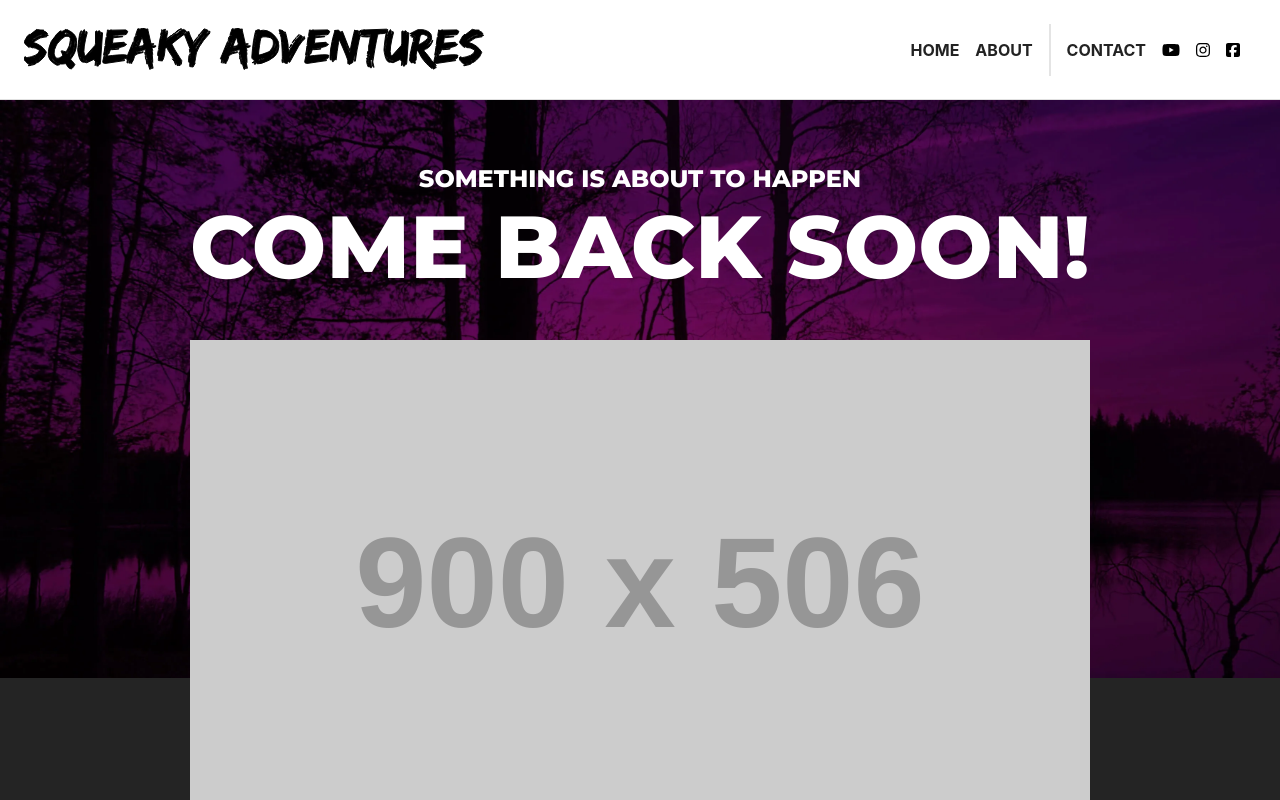
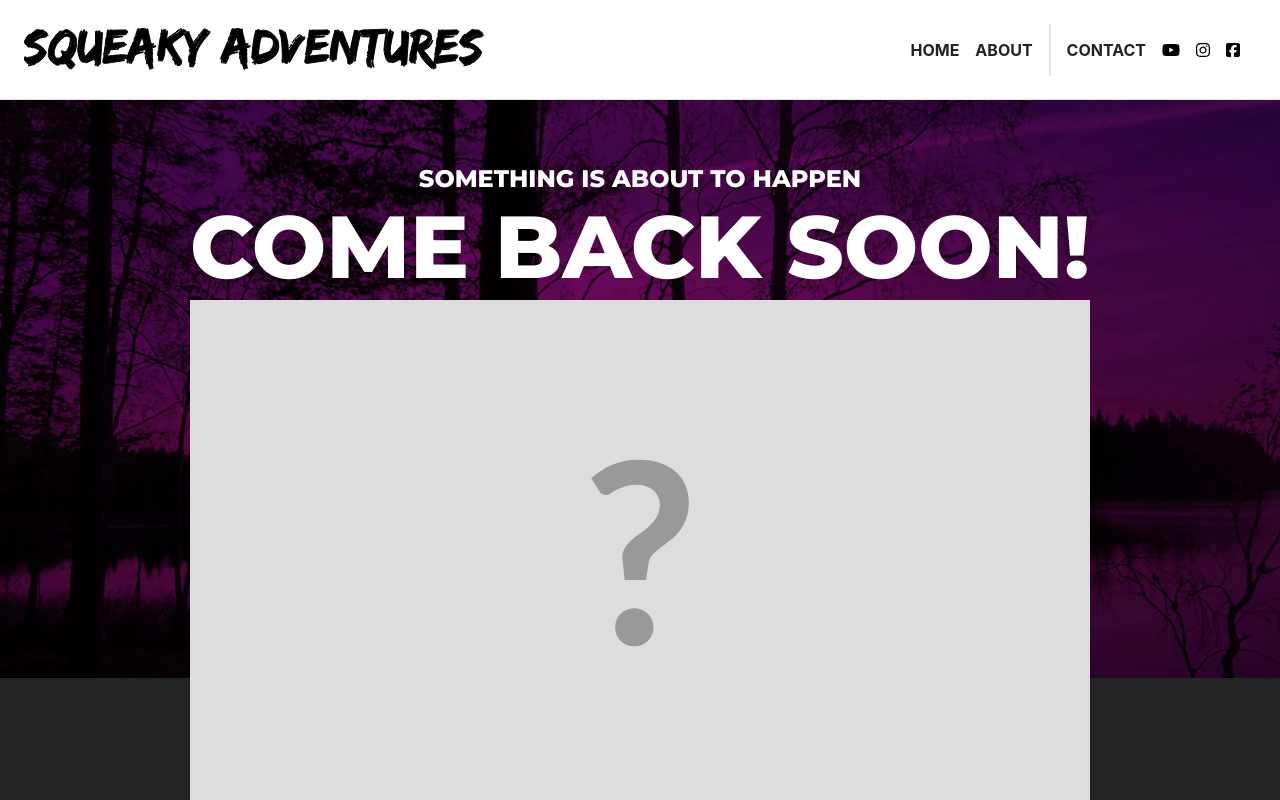
Before and after one commit to fgranvik/squeaky, a React (Create React App) app: page / in a window 1280 px wide. Shown: the top 800 px of the page. Built offline with nearby package versions, Linux system fonts and the light colour scheme.

Commit message:
replaced placeholder image

```diff
--- a/src/components/HeroPlaceholder/heroPlaceholder.tsx
+++ b/src/components/HeroPlaceholder/heroPlaceholder.tsx
@@ -1,5 +1,6 @@
 import Heading from "../Heading/heading";
 import styles from "./HeroPlaceholder.module.css";
+import { ReactComponent as HeroPlaceholderImage } from "./placeholderImage.svg";
 
 export const HeroPlaceholder: React.FC = () => {
   return (
@@ -11,12 +12,7 @@ export const HeroPlaceholder: React.FC = () => {
         <Heading type="h1" color="white">
           Come back soon!
         </Heading>
-        <img
-          src="https://placehold.co/900x506?text=?"
-          alt="Something is about to happen..."
-          className={styles.heroPlaceholder}
-          loading="lazy"
-        />
+        <HeroPlaceholderImage />
       </div>
     </section>
   );
```
Also changed, not shown: src/components/HeroPlaceholder/placeholderImage.svg (added).
